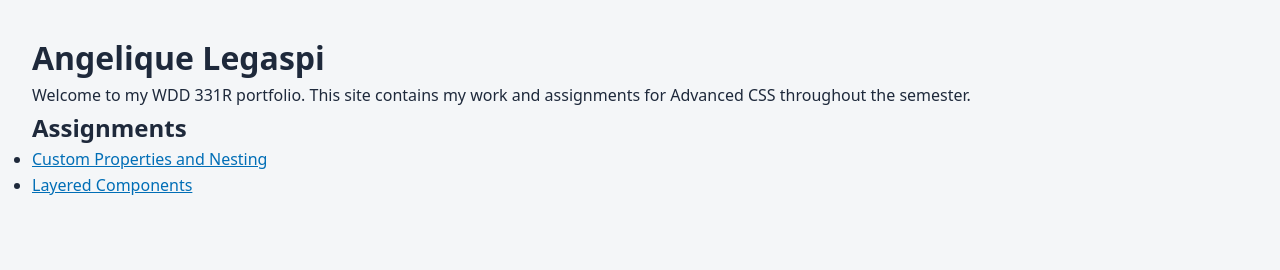
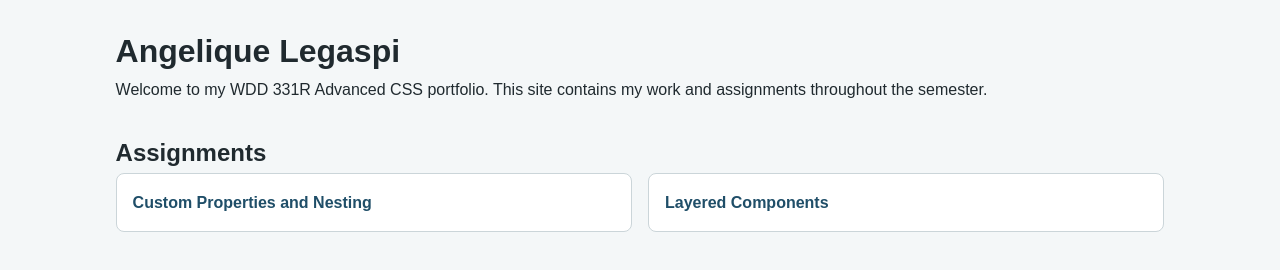
Before and after one commit to angelique213/wdd331-portfolio, a website: page index.html in a window 1280 px wide. Drawn offline with Linux system fonts and the light colour scheme.

Commit message:
Build portfolio CSS architecture with Lightning CSS

```diff
--- /dev/null
+++ b/css/base/elements.css
@@ -0,0 +1,16 @@
+body {
+    font-family: var(--font-family);
+    font-size: var(--font-size-base);
+    color: var(--color-text);
+    background-color: var(--color-background);
+    line-height: 1.6;
+    padding: clamp(1rem, 2vw, 2rem);
+}
+
+a {
+    color: var(--color-primary);
+}
+
+a:hover {
+    color: var(--color-hover);
+}
--- /dev/null
+++ b/css/base/reset.css
@@ -0,0 +1,7 @@
+*,
+*::before,
+*::after {
+    box-sizing: border-box;
+    margin: 0;
+    padding: 0;
+}
--- /dev/null
+++ b/css/components/cards.css
@@ -0,0 +1,24 @@
+/* Assignment cards */
+.assignment-card {
+    background-color: #ffffff;
+    border: 1px solid var(--color-border);
+    border-radius: var(--border-radius);
+    padding: var(--spacing-md);
+    transition: box-shadow 0.2s ease;
+}
+
+.assignment-card:hover {
+    box-shadow: 0 4px 12px rgb(0 0 0 / 10%);
+}
+
+.assignment-card a {
+    display: block;
+    color: var(--color-primary);
+    font-weight: bold;
+    text-decoration: none;
+}
+
+.assignment-card a:hover {
+    color: var(--color-hover);
+    text-decoration: underline;
+}
--- /dev/null
+++ b/css/layout/layout.css
@@ -0,0 +1,18 @@
+body {
+    max-width: 1100px;
+    margin-inline: auto;
+}
+
+nav {
+    margin-top: var(--spacing-lg);
+}
+
+nav ul {
+    display: grid;
+    grid-template-columns: repeat(
+        auto-fit,
+        minmax(min(100%, 250px), 1fr)
+    );
+    gap: var(--spacing-md);
+    list-style: none;
+}
--- a/css/main.css
+++ b/css/main.css
@@ -1,30 +1,13 @@
-*,
-*::before,
-*::after {
-    box-sizing: border-box;
-    margin: 0;
-    padding: 0;
-}
-:root {
-    --color-bg: #f4f6f8;
-    --color-text: #1e293b;
-    --color-primary: #006eb6;
-    --color-primary-hover: #004f7f;
-    --space-sm: 0.5rem;
-    --space-md: 1rem;
-    --space-lg: 2rem;
-    --font-body: system-ui, -apple-system, sans-serif;
-}
-body {
-    font-family: var(--font-body);
-    color: var(--color-text);
-    background-color: var(--color-bg);
-    line-height: 1.6;
-    padding: var(--space-lg);
-}
-a {
-    color: var(--color-primary);
-}
-a:hover {
-    color: var(--color-primary-hover);
-}
+@layer tokens, base, layout, components, utilities;
+
+@import url("./tokens/colors.css") layer(tokens);
+@import url("./tokens/variables.css") layer(tokens);
+
+@import url("./base/reset.css") layer(base);
+@import url("./base/elements.css") layer(base);
+
+@import url("./layout/layout.css") layer(layout);
+
+@import url("./components/cards.css") layer(components);
+
+@import url("./utilities/utilities.css") layer(utilities);
--- /dev/null
+++ b/css/tokens/colors.css
@@ -0,0 +1,10 @@
+:root {
+    --color-primary: #1f4e68;
+    --color-background: #f4f7f8;
+    --color-text: #202a2f;
+    --color-accent: #1f96c8;
+    --color-accent-text: #fff;
+    --color-muted: #5f6e75;
+    --color-border: #cbd5d9;
+    --color-hover: #163d52;
+}
--- /dev/null
+++ b/css/tokens/variables.css
@@ -0,0 +1,13 @@
+:root {
+    /* Spacing */
+    --spacing-sm: 0.5rem;
+    --spacing-md: 1rem;
+    --spacing-lg: 2rem;
+
+    /* Typography */
+    --font-family: 'Arial', sans-serif;
+    --font-size-base: 1rem;
+
+    /* Borders */
+    --border-radius: 0.5rem;
+}
--- a/index.html
+++ b/index.html
@@ -1,3 +1,4 @@
+
 <!DOCTYPE html>
 <html lang="en">
 
@@ -9,28 +10,34 @@
 </head>
 
 <body>
+    <header>
         <h1>Angelique Legaspi</h1>
+        <p>
+            Welcome to my WDD 331R Advanced CSS portfolio.
+            This site contains my work and assignments
+            throughout the semester.
+        </p>
+    </header>
 
-    <p>
-        Welcome to my WDD 331R portfolio. This site contains my work
-        and assignments for Advanced CSS throughout the semester.
-    </p>
+    <main>
+        <nav aria-label="Course assignments">
+            <h2>Assignments</h2>
 
-    <nav>
-        <h2>Assignments</h2>
             <ul>
-    <li>
+                <li class="assignment-card">
                     <a href="unit-1/custom-properties/index.html">
                         Custom Properties and Nesting
                     </a>
                 </li>
-    <li>
+
+                <li class="assignment-card">
                     <a href="unit-2/layered-components/index.html">
                         Layered Components
                     </a>
                 </li>
             </ul>
         </nav>
+    </main>
 </body>
 
 </html>
--- a/unit-1/custom-properties/styles.css
+++ b/unit-1/custom-properties/styles.css
@@ -6,7 +6,6 @@
    ======================================== */
 :root {
     /* Colors: at least primary, background, text, accent */
-/* Colors: at least primary, background, text, accent */
     --color-primary: #1f4e68;
     --color-background: #f4f7f8;
     --color-text: #202a2f;
```
Also changed, not shown: package.json (added, +25 -0 lines), README.md, css/utilities/utilities.css (added), dist/styles.css (added), 2 other files. Lines whose indentation alone changed are shown as unchanged.
